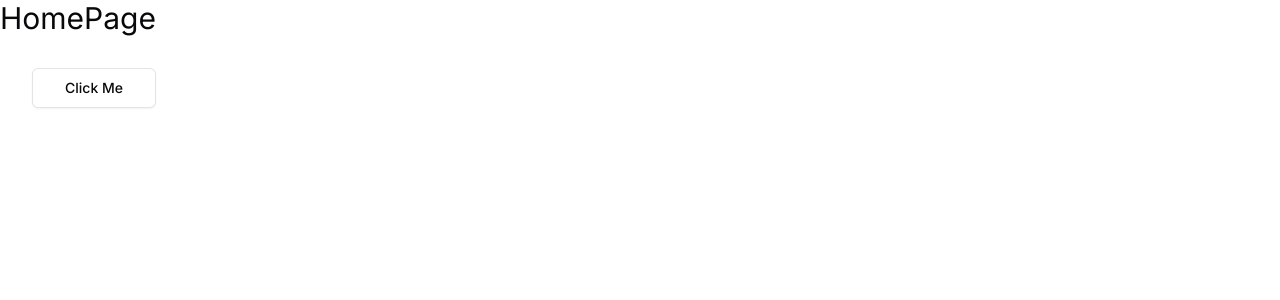
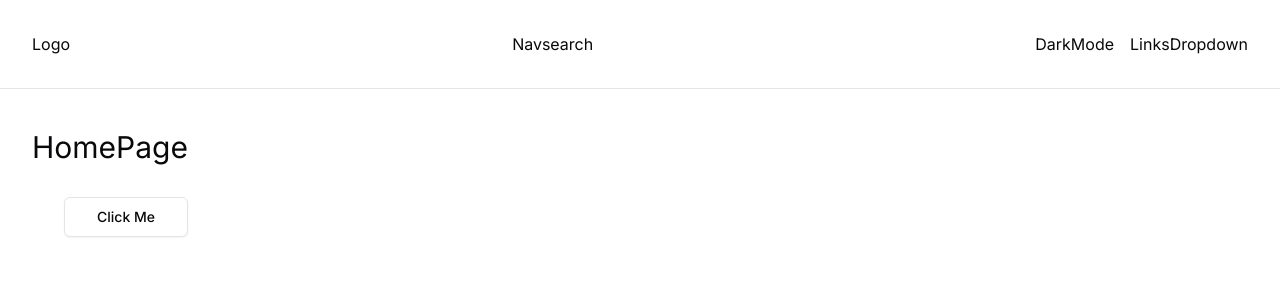
Before and after one commit to giorgos-grekis/traval_app_nextjs_supabase, a Next.js app: page / in a window 1280 px wide. Shown: the top 300 px of the page. Built offline with nearby package versions, Linux system fonts and the light colour scheme.

Commit message:
add nav bar to layout

```diff
--- a/src/app/layout.tsx
+++ b/src/app/layout.tsx
@@ -1,12 +1,14 @@
 import type { Metadata } from "next";
 import { Inter } from "next/font/google";
 import "./globals.css";
+import Navbar from "@/components/navbar/navbar";
 
 const inter = Inter({ subsets: ["latin"] });
 
 export const metadata: Metadata = {
   title: "Travel App",
-  description: "Discover your next adventure with our travel app! Plan trips, book flights, find accommodations, and explore new destinations effortlessly. Start your journey today and experience the world like never before.",
+  description:
+    "Discover your next adventure with our travel app! Plan trips, book flights, find accommodations, and explore new destinations effortlessly. Start your journey today and experience the world like never before.",
 };
 
 export default function RootLayout({
@@ -16,7 +18,11 @@ export default function RootLayout({
 }>) {
   return (
     <html lang="en">
-      <body className={inter.className}>{children}</body>
+      <body className={inter.className}>
+
+        <Navbar />
+        <main className="container py-10">{children}</main>
+      </body>
     </html>
   );
 }
```
